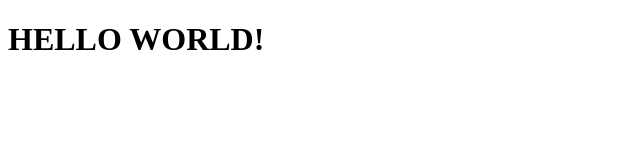
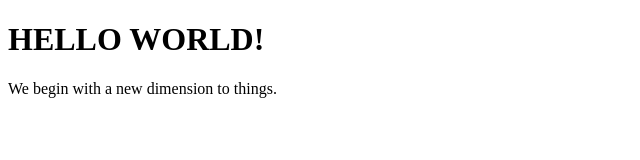
Before and after one commit to jriebelle/paystackholiday, a plain HTML site: page index.html in a window 1280 px wide. Shown: the whole page, without its empty margins (0-640 px from the left). Drawn offline with Linux system fonts and the light colour scheme.

Commit message:
Update index.html

```diff
--- a/index.html
+++ b/index.html
@@ -5,5 +5,6 @@
   </head>
   <body>
     <h1>HELLO WORLD!</h1>
+    <p>We begin with a new dimension to things.</p>
   </body>
 </html>
```
